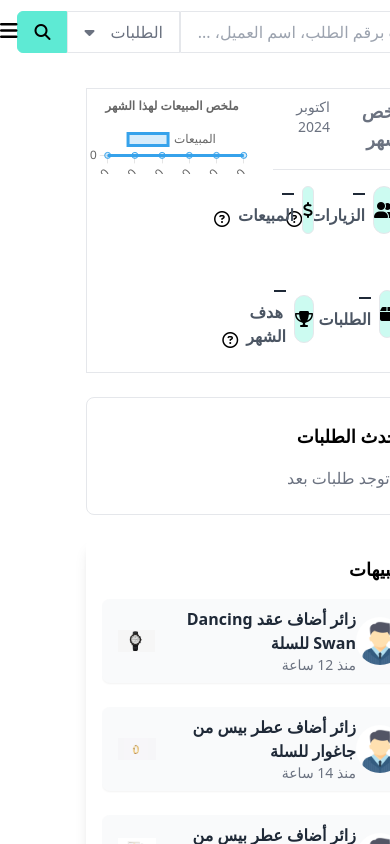
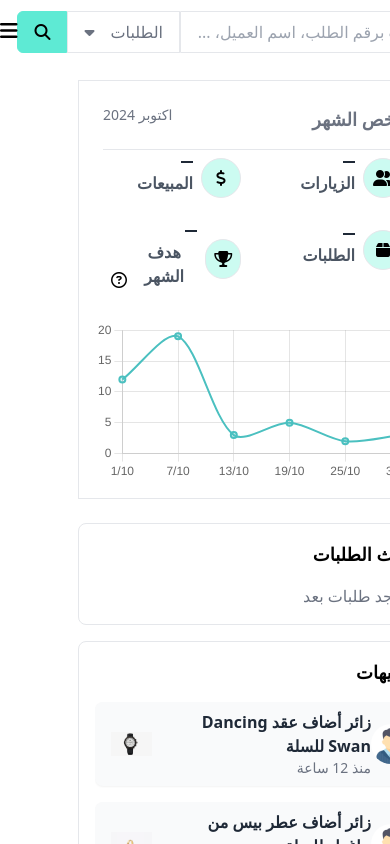
Before and after one commit to Mmy2000/react-task, a React (Vite) app: page / in a window 390 px wide. Shown: the top 844 px of the page. Built offline with nearby package versions, Linux system fonts and the light colour scheme.

Commit message:
starting content

```diff
--- a/src/components/Content.jsx
+++ b/src/components/Content.jsx
@@ -7,59 +7,45 @@ import image4 from "../assets/images/image4.png";
 import { Line } from "react-chartjs-2";
 import {
   Chart as ChartJS,
-  CategoryScale,
-  LinearScale,
+  LineElement,
+  CategoryScale, // for X axis
+  LinearScale, // for Y axis
   PointElement,
-  LineElement,
-  Title,
-  Tooltip,
-  Legend,
 } from "chart.js";
 
-// Register chart.js components
-ChartJS.register(
-  CategoryScale,
-  LinearScale,
-  PointElement,
-  LineElement,
-  Title,
-  Tooltip,
-  Legend
-);
+ChartJS.register(LineElement, CategoryScale, LinearScale, PointElement);
+
+export default function Content() {
     const data = {
-  labels: ["1/10", "7/10", "13/10", "19/10", "25/10", "31/10"],
+      labels: ["1/10", "7/10", "13/10", "19/10", "25/10", "31/10"], // X-axis labels
       datasets: [
         {
-      label: "المبيعات",
-      data: [10, 20, 30, 40, 50, 60],
-      borderColor: "rgba(54, 162, 235, 1)",
-      backgroundColor: "rgba(54, 162, 235, 0.2)",
+          label: "Sales", // Label for the chart
+          data: [12, 19, 3, 5, 2, 3], // Your data points
           fill: true,
-      tension: 0.4,
+          backgroundColor: "rgba(75, 192, 192, 0.2)", // Similar to the image
+          borderColor: "rgba(75, 192, 192, 1)", // Line color
+          borderWidth: 2,
+          tension: 0.3, // Curve line effect
         },
       ],
     };
 
     const options = {
-  responsive: true,
-  plugins: {
-    legend: {
-      position: "top",
-    },
-    title: {
-      display: true,
-      text: "ملخص المبيعات لهذا الشهر",
+      scales: {
+        y: {
+          beginAtZero: true, // Ensure the Y-axis starts at zero
         },
       },
     };
-export default function Content() {
   return (
-    <div className="flex flex-wrap md:flex-nowrap p-6 gap-6">
+    <div className="flex flex-wrap lg:flex-nowrap p-4 gap-4 md:p-6 md:gap-6">
       {/* Main Content */}
       <div className="flex-1 space-y-6">
         {/* Monthly Summary */}
-        <div className="bg-white flex justify-between border  ">
-          <div className="w-1/2 px-4 py-2 ">
+        <div className="bg-white flex flex-wrap lg:flex-nowrap justify-between border p-4">
+          {/* Left Side Summary */}
+          <div className="w-full lg:w-1/2 px-2 lg:px-4 py-2">
             <div className="flex justify-between border-b-[1px]">
               <h3 className="text-lg font-semibold text-gray-500 mb-4">
                 ملخص الشهر
@@ -69,11 +55,11 @@ export default function Content() {
               </h3>
             </div>
 
-            <div className="grid grid-cols-2  gap-6">
+            <div className="grid grid-cols-2 gap-4 md:gap-6">
               {/* Visits */}
-              <div className="text-center  p-4 rounded-lg  transition-all">
-                <div className="flex  items-center">
-                  <div className="w-12 h-12 rounded-full bg-teal-100 border flex justify-center items-center">
+              <div className="text-center p-2 md:p-4 rounded-lg transition-all">
+                <div className="flex items-center">
+                  <div className="w-10 h-10 md:w-12 md:h-12 rounded-full bg-teal-100 border flex justify-center items-center">
                     <i class="fa-solid fa-user-group"></i>
                   </div>
                   <div className="flex flex-col mr-2">
@@ -82,14 +68,14 @@ export default function Content() {
                       <p className="mt-2 text-gray-600 font-semibold ml-2">
                         الزيارات
                       </p>
-                      <i class="fa-regular fa-circle-question"></i>
                     </div>
                   </div>
                 </div>
               </div>
-              <div className="text-center  p-4 rounded-lg  transition-all">
-                <div className="flex  items-center">
-                  <div className="w-12 h-12 rounded-full bg-teal-100 border flex justify-center items-center">
+              {/* Sales */}
+              <div className="text-center p-2 md:p-4 rounded-lg transition-all">
+                <div className="flex items-center">
+                  <div className="w-10 h-10 md:w-12 md:h-12 rounded-full bg-teal-100 border flex justify-center items-center">
                     <i class="fa-solid fa-dollar-sign"></i>
                   </div>
                   <div className="flex flex-col mr-2">
@@ -98,14 +84,14 @@ export default function Content() {
                       <p className="mt-2 text-gray-600 font-semibold ml-2">
                         المبيعات
                       </p>
-                      <i class="fa-regular fa-circle-question"></i>
                     </div>
                   </div>
                 </div>
               </div>
-              <div className="text-center  p-4 rounded-lg  transition-all">
-                <div className="flex  items-center">
-                  <div className="w-12 h-12 rounded-full bg-teal-100 border flex justify-center items-center">
+              {/* Orders */}
+              <div className="text-center p-2 md:p-4 rounded-lg transition-all">
+                <div className="flex items-center">
+                  <div className="w-10 h-10 md:w-12 md:h-12 rounded-full bg-teal-100 border flex justify-center items-center">
                     <i class="fa-solid fa-box"></i>
                   </div>
                   <div className="flex flex-col mr-2">
@@ -114,20 +100,20 @@ export default function Content() {
                       <p className="mt-2 text-gray-600 font-semibold ml-2">
                         الطلبات
                       </p>
-                      <i class="fa-regular fa-circle-question"></i>
                     </div>
                   </div>
                 </div>
               </div>
-              <div className="text-center  p-4 rounded-lg  transition-all">
-                <div className="flex  items-center">
-                  <div className="w-12 h-12 rounded-full bg-teal-100 border flex justify-center items-center">
+              {/* Monthly Goal */}
+              <div className="text-center p-2 md:p-4 rounded-lg transition-all">
+                <div className="flex items-center">
+                  <div className="w-10 h-10 md:w-12 md:h-12 rounded-full bg-teal-100 border flex justify-center items-center">
                     <i class="fa-solid fa-trophy"></i>
                   </div>
                   <div className="flex flex-col mr-2">
                     <span className="w-3 h-[2px] bg-gray-800"></span>
                     <div className="flex items-end">
-                      <p className="mt-2 text-gray-600 font-semibold ml-2">
+                      <p className="mt-2 text-gray-600 font-semibold ml-1">
                         هدف الشهر
                       </p>
                       <i class="fa-regular fa-circle-question"></i>
@@ -137,29 +123,30 @@ export default function Content() {
               </div>
             </div>
           </div>
-          <div className="grid w-1/2  grid-cols-2 gap-6">
-            <div className="col-span-2">
+
+          {/* Right Side Chart */}
+          <div className="w-full lg:w-1/2 mt-4 lg:mt-0 grid grid-cols-1 md:grid-cols-2 gap-4 md:gap-6">
             <Line data={data} options={options} />
-            </div>
           </div>
         </div>
 
         {/* Latest Orders */}
-        <div className="bg-white border rounded-lg p-6">
+        <div className="bg-white border rounded-lg p-4 md:p-6">
           <h3 className="text-lg font-semibold mb-4">أحدث الطلبات</h3>
           <p className="text-gray-500">لا توجد طلبات بعد</p>
         </div>
       </div>
+
       {/* Sidebar (Notifications) */}
-      <div className="w-full md:w-1/4 bg-white shadow-lg rounded-lg p-4">
+      <div className="w-full md:w-1/4 bg-white border rounded-lg p-4">
         <h3 className="text-lg font-semibold mb-4">التنبيهات</h3>
-        <div className="space-y-6 overflow-y-auto h-96">
+        <div className="space-y-4 md:space-y-6 overflow-y-auto h-96">
           {/* Notification Item */}
           <div className="flex items-center space-x-2 p-2 bg-gray-50 rounded-lg shadow-sm hover:bg-gray-100 transition-all">
             <img
               src={avatarIcon}
               alt="Iconic Swan"
-              className="w-12 h-12 object-cover rounded-full"
+              className="w-10 h-10 md:w-12 md:h-12 object-cover rounded-full"
             />
             <div>
               <p className="font-semibold text-gray-800">
@@ -177,7 +164,7 @@ export default function Content() {
             <img
               src={avatarIcon}
               alt="Jaguar Perfume"
-              className="w-12 h-12 object-cover rounded-full"
+              className="w-10 h-10 md:w-12 md:h-12 object-cover rounded-full"
             />
             <div>
               <p className="font-semibold text-gray-800">
@@ -193,7 +180,7 @@ export default function Content() {
             <img
               src={avatarIcon}
               alt="Jaguar Perfume"
-              className="w-12 h-12 object-cover rounded-full"
+              className="w-10 h-10 md:w-12 md:h-12 object-cover rounded-full"
             />
             <div>
               <p className="font-semibold text-gray-800">
@@ -209,7 +196,7 @@ export default function Content() {
             <img
               src={avatarIcon}
               alt="Jaguar Perfume"
-              className="w-12 h-12 object-cover rounded-full"
+              className="w-10 h-10 md:w-12 md:h-12 object-cover rounded-full"
             />
             <div>
               <p className="font-semibold text-gray-800">
```
Lines whose indentation alone changed are shown as unchanged.
